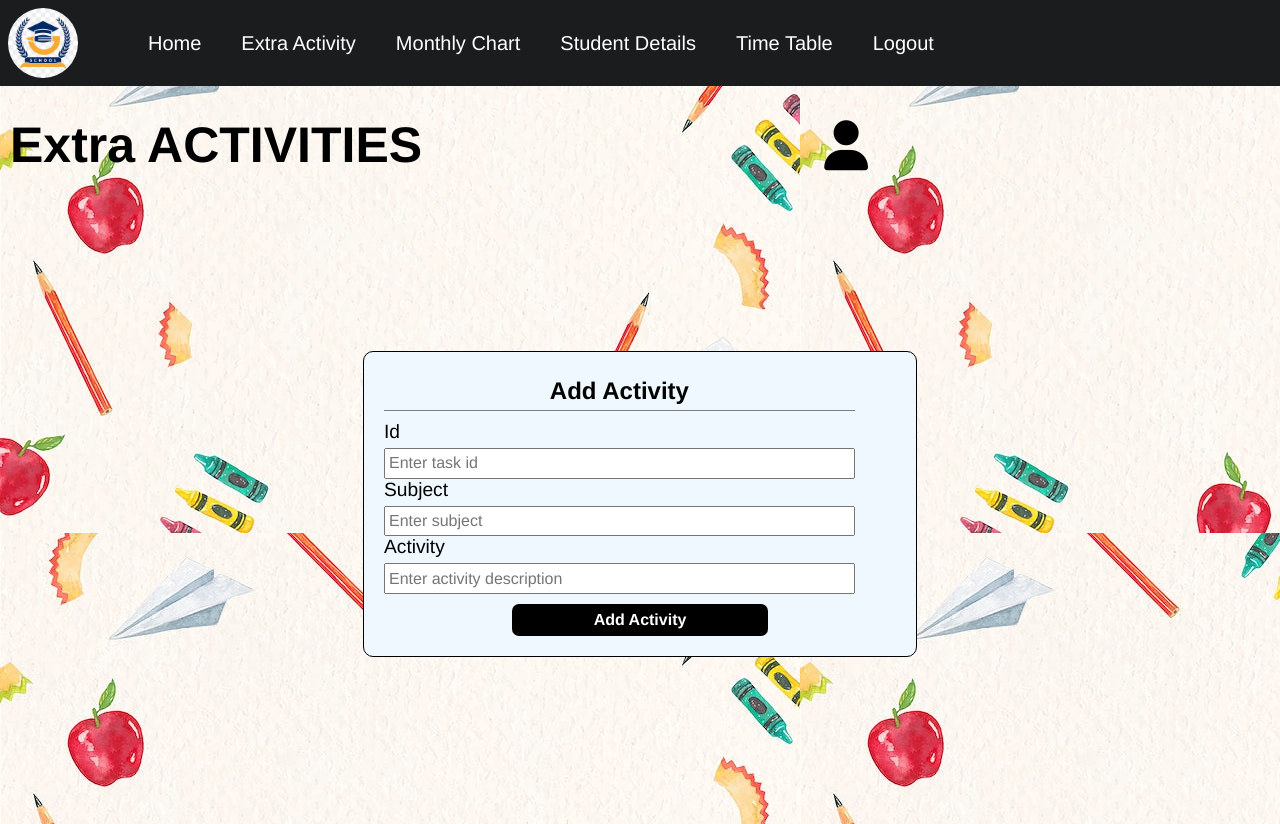
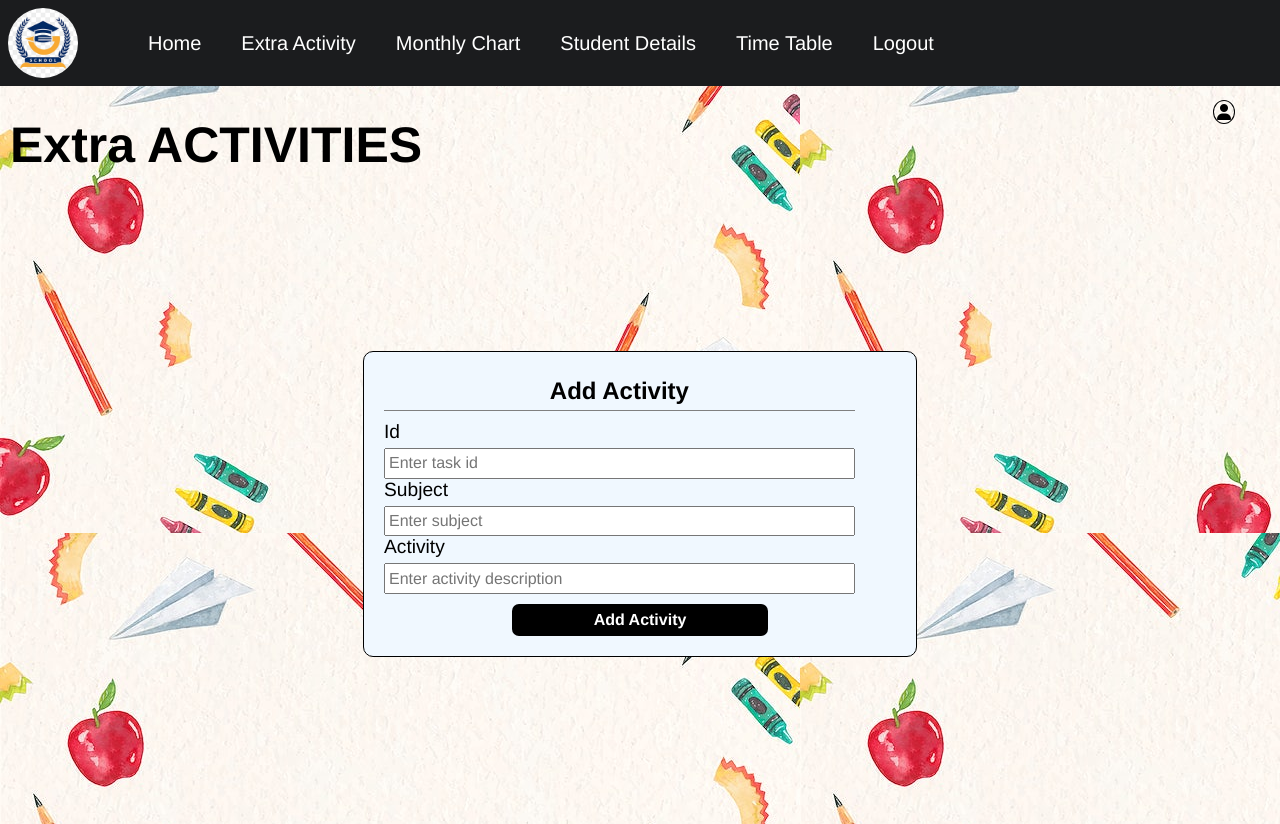
Before and after one commit to Aman-sahu-dev/Spring-Flower-Scool, a website: page extra.html in a window 1280 px wide. Drawn offline with Linux system fonts and the light colour scheme.

Commit message:
tenth commit

```diff
--- a/index.js
+++ b/index.js
@@ -166,6 +166,7 @@ function addtask() {
 function extra(element) {
     let extradiv = document.getElementById('extra');
     const card = document.createElement('div');
+    card.style.backgroundColor = generateRandomColor();
     card.setAttribute('class', 'activities');
     let clutter = `<div class="actbox">
       <h2 class="boxid">Task : ${element.id}</h2>
--- a/style.css
+++ b/style.css
@@ -99,7 +99,15 @@ p{
     padding: 10px;
     justify-content: space-between;
 }
-
+.headingh1 i{
+    position: absolute;
+    right: 45px;
+    top: 100px;
+    border-radius : 50% ;
+    padding: 3px;
+    border: 1px solid black;
+    font-size: 1rem;
+}
 
 /* Time table CSS */
 table,th,td{
@@ -343,8 +351,8 @@ button:hover , input:hover{
     }
     .headingh1 i{
         position: absolute;
-        right: 25px;
-        top: 70px;
+        right: 20px;
+        top: 75px;
         border-radius : 50% ;
         padding: 3px;
         border: 1px solid black;
```
